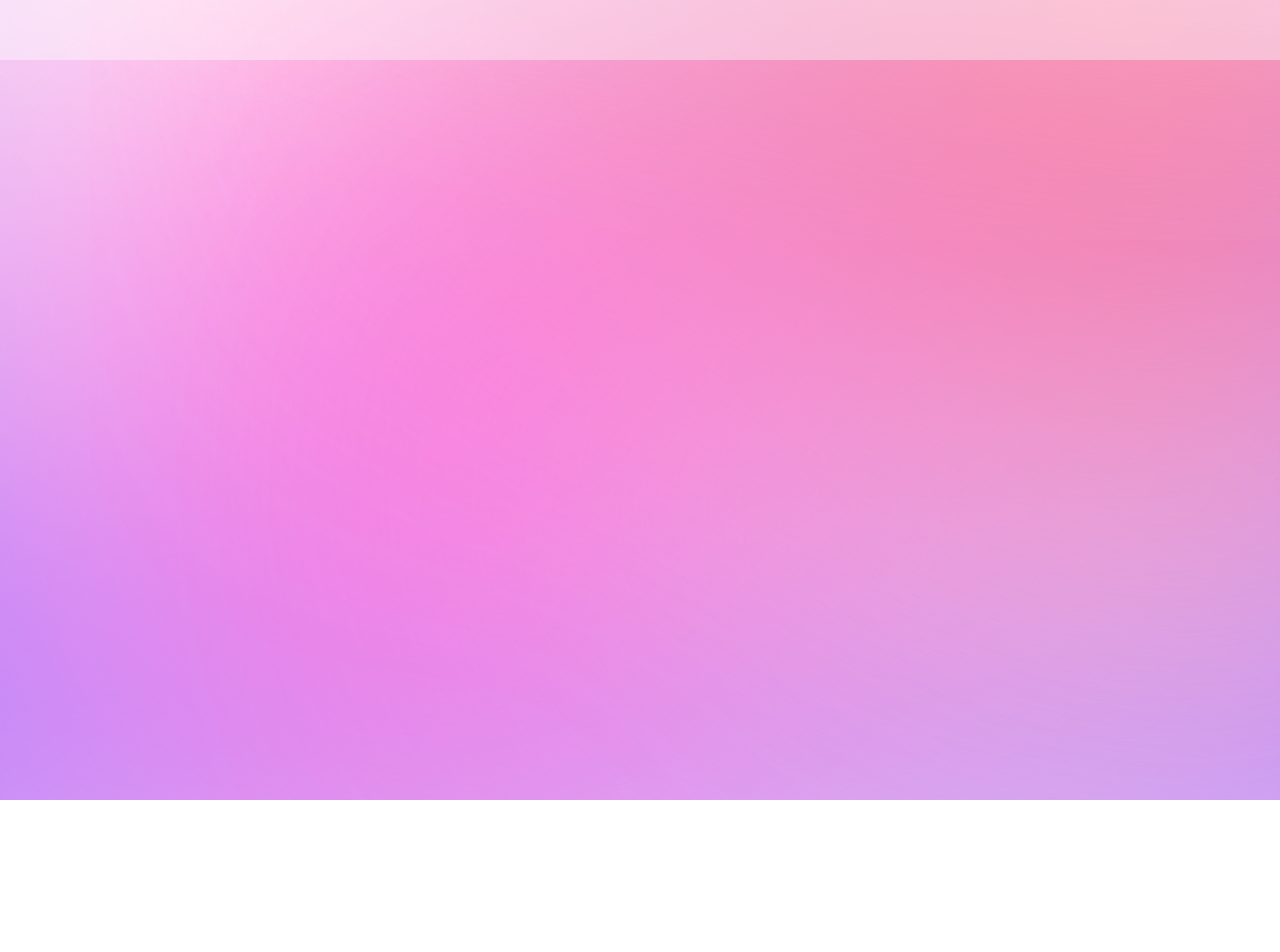
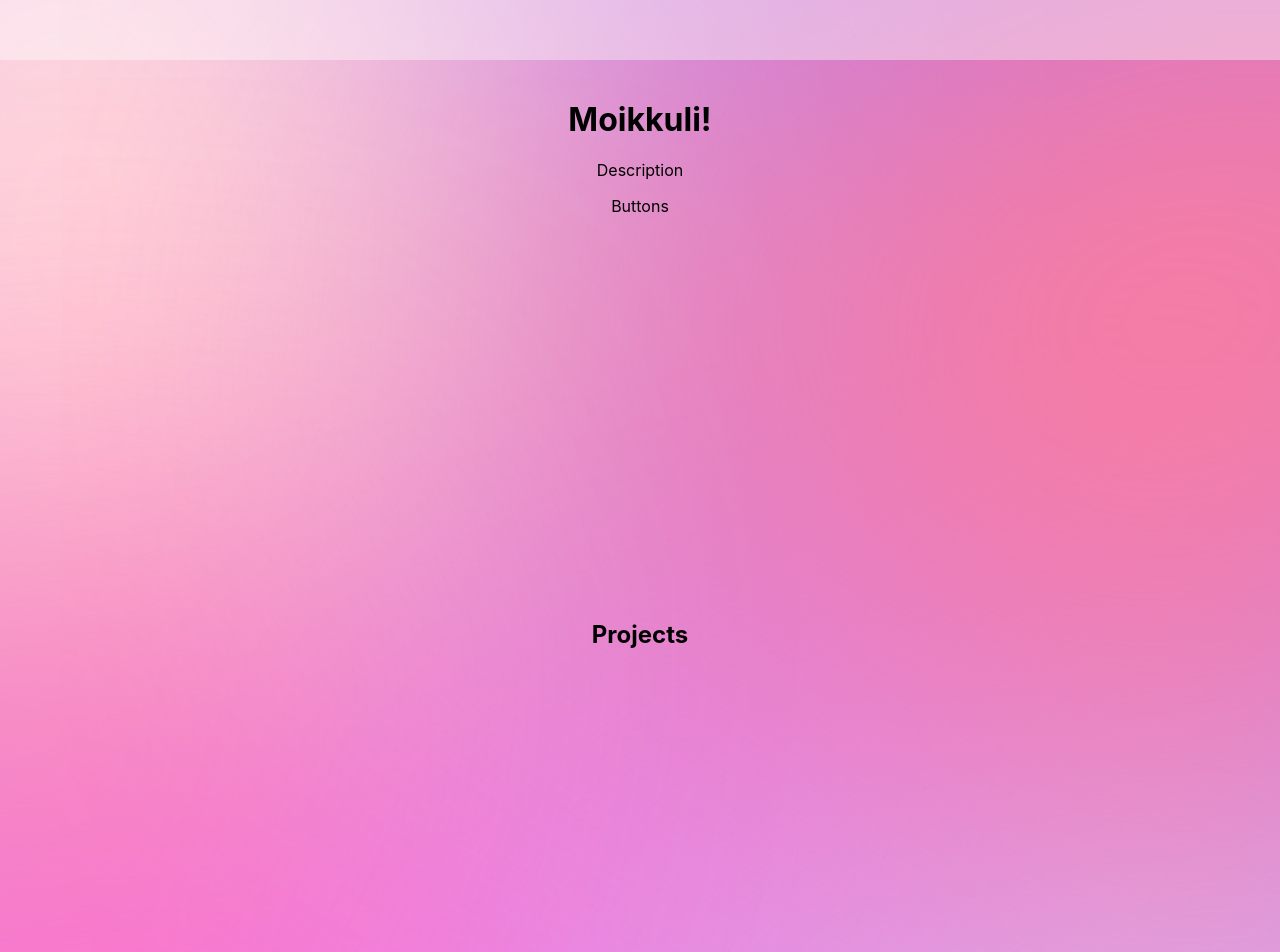
Before and after one commit to suviz/portfolio_site, a React (Create React App) app: page / in a window 1280 px wide. Shown: the top 952 px of the page. Before the commit the page ends 800 px from the top, so only its background shows below. Built offline with nearby package versions, Linux system fonts and the light colour scheme.

Commit message:
Add site structure, improve background

```diff
--- a/src/App.css
+++ b/src/App.css
@@ -26,3 +26,32 @@ header {
   min-width: 100vw;
   min-height: 100vh;
 }
+
+main {
+  margin-top: 100px;
+  white-space: normal;
+
+}
+
+.hero {
+  width: 100vw;
+  height: 500px;
+}
+
+.buttons {
+
+  width: 100vw;
+  height: 500px;
+}
+
+.projects {
+
+  width: 100vw;
+  height: 500px;
+}
+
+.contact {
+
+  width: 100vw;
+  height: 500px;
+}
--- a/src/App.js
+++ b/src/App.js
@@ -3,11 +3,37 @@ import NavBar from './components/navbar';
 
 function App() {
   return (
-    <div className="App ">
+    <div className="App background">
 
-      <header className="background" >
+      <header className="" >
         <NavBar/>
       </header>
+
+      <main>
+
+        <div className='hero'>
+          <h1>
+            Moikkuli!
+          </h1>
+
+          <p>Description</p>
+
+          <div className='buttons'>
+            <p>Buttons</p>
+          </div>
+        </div>
+
+
+        <div className='projects'>
+          <h2>Projects</h2>
+        </div>
+
+        <div className='contact'>
+          <h2>Contact me</h2>
+        </div>
+
+      </main>
+
 
     </div>
   );
```
Also changed, not shown: src/pictures/background.svg.
